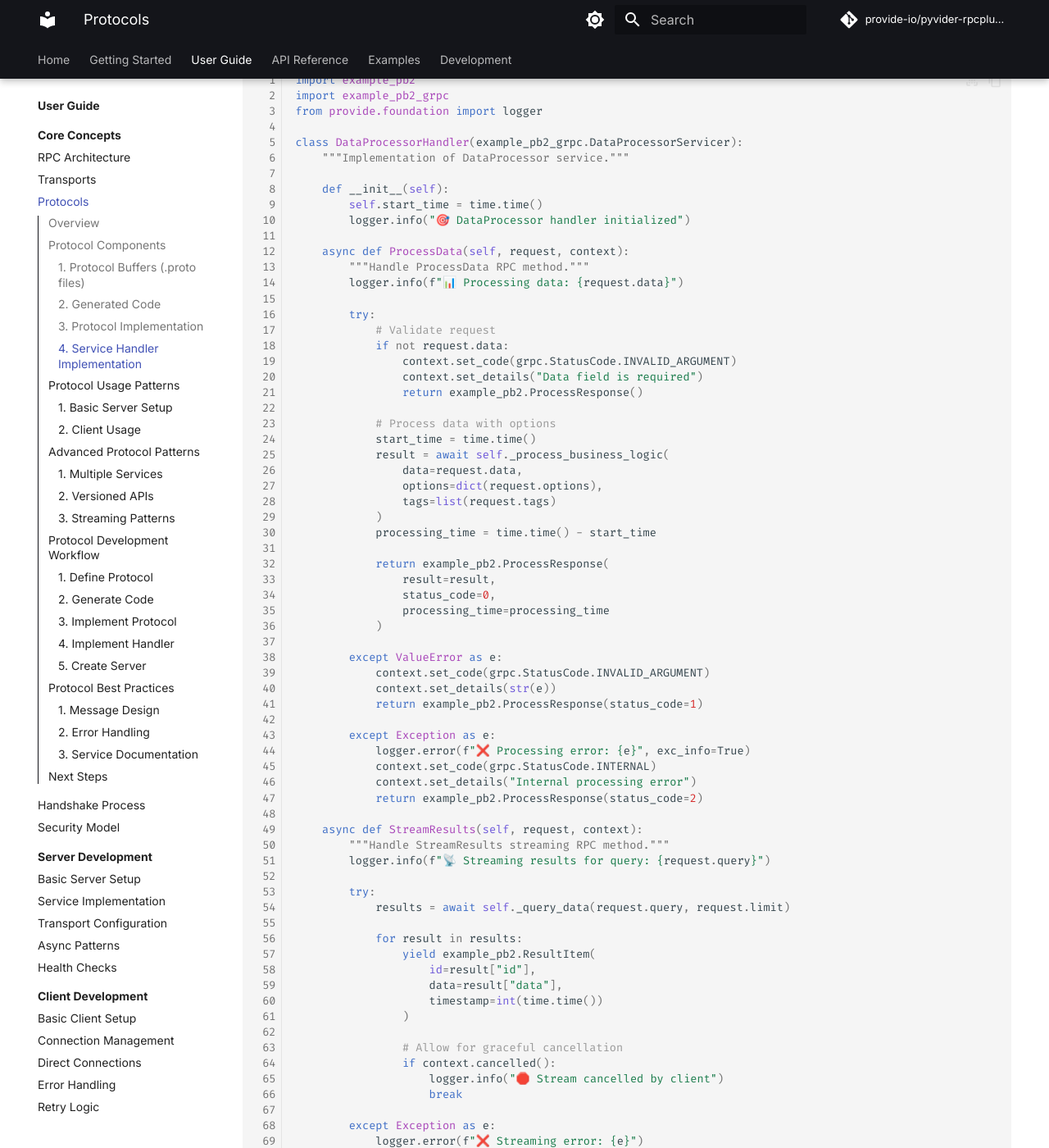
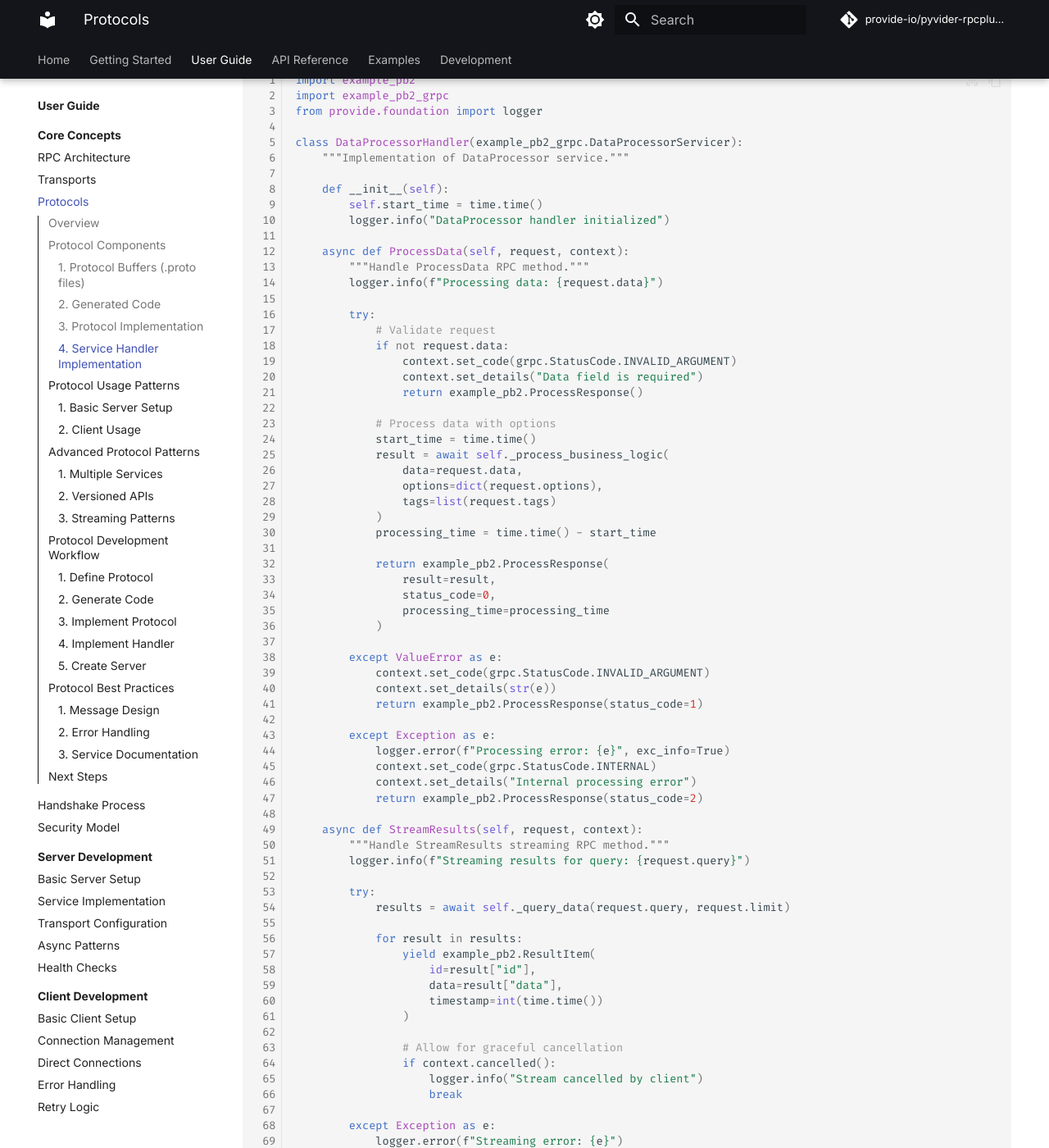
Before and after one commit to provide-io/pyvider-rpcplugin, an MkDocs documentation site: the page built from docs/guide/concepts/protocols.md, in a window 1280 px wide and 1400 px high, scrolled down 3030 px. Shown: the whole window at 82% size. Built offline with MkDocs 1.6.1 and Material for MkDocs 9.7.7, drawn with Linux system fonts in a browser that asks for light colours; comment, search, counter and statistics services are not loaded; the version menu is left out; some of the changed text lies outside the part shown.

Commit message:
🔼⚙️ [skip ci] auto-commit

```diff
--- a/docs/guide/concepts/protocols.md
+++ b/docs/guide/concepts/protocols.md
@@ -140,11 +140,11 @@ class DataProcessorHandler(example_pb2_grpc.DataProcessorServicer):
 
     def __init__(self):
         self.start_time = time.time()
-        logger.info("🎯 DataProcessor handler initialized")
+        logger.info("DataProcessor handler initialized")
 
     async def ProcessData(self, request, context):
         """Handle ProcessData RPC method."""
-        logger.info(f"📊 Processing data: {request.data}")
+        logger.info(f"Processing data: {request.data}")
 
         try:
             # Validate request
@@ -174,14 +174,14 @@ class DataProcessorHandler(example_pb2_grpc.DataProcessorServicer):
             return example_pb2.ProcessResponse(status_code=1)
 
         except Exception as e:
-            logger.error(f"❌ Processing error: {e}", exc_info=True)
+            logger.error(f"Processing error: {e}", exc_info=True)
             context.set_code(grpc.StatusCode.INTERNAL)
             context.set_details("Internal processing error")
             return example_pb2.ProcessResponse(status_code=2)
 
     async def StreamResults(self, request, context):
         """Handle StreamResults streaming RPC method."""
-        logger.info(f"📡 Streaming results for query: {request.query}")
+        logger.info(f"Streaming results for query: {request.query}")
 
         try:
             results = await self._query_data(request.query, request.limit)
@@ -195,11 +195,11 @@ class DataProcessorHandler(example_pb2_grpc.DataProcessorServicer):
 
                 # Allow for graceful cancellation
                 if context.cancelled():
-                    logger.info("🛑 Stream cancelled by client")
+                    logger.info("Stream cancelled by client")
                     break
 
         except Exception as e:
-            logger.error(f"❌ Streaming error: {e}")
+            logger.error(f"Streaming error: {e}")
             context.set_code(grpc.StatusCode.INTERNAL)
             context.set_details(str(e))
 
@@ -257,7 +257,7 @@ async def main():
         handler=DataProcessorHandler()
     )
 
-    logger.info("🚀 DataProcessor server starting...")
+    logger.info("DataProcessor server starting...")
     await server.serve()
 
 if __name__ == "__main__":
@@ -286,8 +286,8 @@ async def main():
         # Make RPC call
         response = await client.data_processor.ProcessData(request)
 
-        logger.info(f"✅ Result: {response.result}")
-        logger.info(f"⏱️ Processing time: {response.processing_time:.3f}s")
+        logger.info(f"Result: {response.result}")
+        logger.info(f"Processing time: {response.processing_time:.3f}s")
 
         # Stream results
         stream_request = example_pb2.StreamRequest(
@@ -295,9 +295,9 @@ async def main():
             limit=5
         )
 
-        logger.info("📡 Streaming results...")
+        logger.info("Streaming results...")
         async for item in client.data_processor.StreamResults(stream_request):
-            logger.info(f"📦 Received: {item.id} - {item.data}")
+            logger.info(f"Received: {item.id} - {item.data}")
 
 if __name__ == "__main__":
     asyncio.run(main())
```
